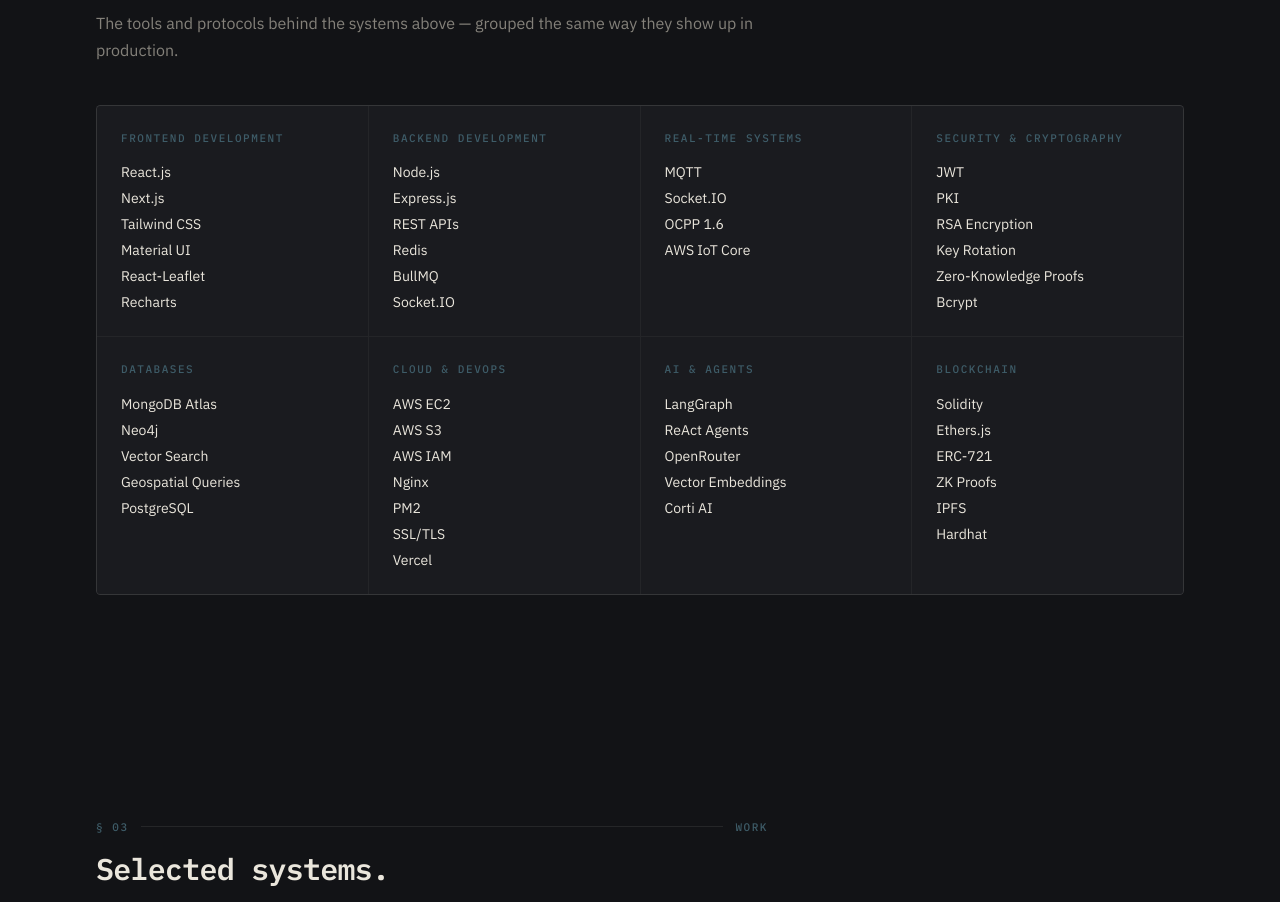
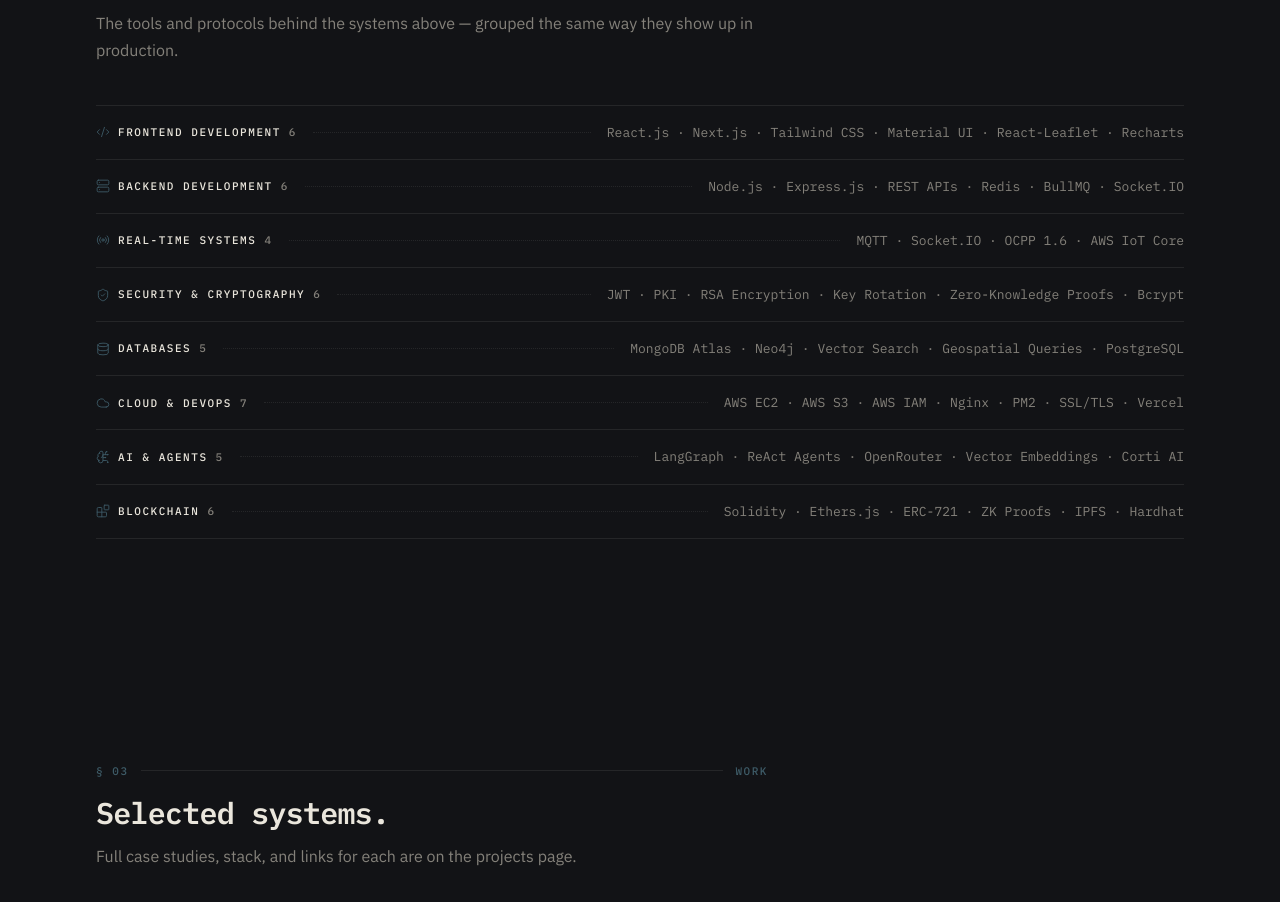
Before and after one commit to Abhinav-Mathew-Kurian/Abhinav-mathew-kurian, a Next.js app: page / in a window 1280 px wide. Shown: the part 1616-2518 px from the top of the page. Built offline with nearby package versions, Linux system fonts and the light colour scheme; no server answers; the database is empty.

Commit message:
Redesign skills section as a spec-sheet index instead of a card grid
Equal-height grid cards left dead whitespace under shorter domain
lists. Replaced with hairline rows (icon, label, tool count, dotted
leader, right-aligned tools) so each row sizes to its own content.

```diff
--- a/components/home/skills.tsx
+++ b/components/home/skills.tsx
@@ -1,6 +1,37 @@
+import {
+  Code2,
+  Server,
+  Radio,
+  ShieldCheck,
+  Database,
+  Cloud,
+  BrainCircuit,
+  Blocks,
+  Wrench,
+  type LucideIcon,
+} from "lucide-react";
 import { SectionHeading } from "@/components/home/section-heading";
 import { FadeIn } from "@/components/home/fade-in";
 
+const CATEGORY_ICON: Record<string, LucideIcon> = {
+  "Frontend Development": Code2,
+  "Backend Development": Server,
+  "Real-Time Systems": Radio,
+  "Security & Cryptography": ShieldCheck,
+  Databases: Database,
+  "Cloud & DevOps": Cloud,
+  "AI & Agents": BrainCircuit,
+  Blockchain: Blocks,
+};
+
+/**
+ * Set as a spec-sheet index, not a card grid: domain on the left, a
+ * dotted leader bridging to the tool list on the right — the same
+ * device a table of contents or a datasheet pinout uses to pair a
+ * label with its value. Rows are free to be whatever height their
+ * own content needs, so a 4-tool domain and a 7-tool domain never
+ * have to fake matching heights the way equal boxes would.
+ */
 export function Skills({
   skills,
   index = 2,
@@ -19,21 +50,38 @@
         description="The tools and protocols behind the systems above — grouped the same way they show up in production."
       />
 
-      <div className="mt-10 grid gap-px overflow-hidden rounded-md border border-border bg-border sm:grid-cols-2 lg:grid-cols-4">
-        {categories.map(([category, items], i) => (
-          <FadeIn key={category} delay={i * 0.04} className="bg-card p-6">
-            <h3 className="label-mono" style={{ color: "var(--blueline)" }}>
-              {category}
-            </h3>
-            <ul className="mt-4 space-y-1.5">
-              {items.map((skill) => (
-                <li key={skill} className="text-sm text-foreground">
-                  {skill}
-                </li>
-              ))}
-            </ul>
-          </FadeIn>
-        ))}
+      <div className="mt-10 border-t border-border">
+        {categories.map(([category, items], i) => {
+          const Icon = CATEGORY_ICON[category] ?? Wrench;
+          return (
+            <FadeIn
+              key={category}
+              delay={i * 0.04}
+              className="group flex flex-wrap items-center gap-x-4 gap-y-2 border-b border-border py-4"
+            >
+              <div className="flex shrink-0 items-center gap-2">
+                <Icon
+                  className="size-3.5 transition-colors group-hover:text-foreground"
+                  style={{ color: "var(--blueline)" }}
+                  strokeWidth={1.5}
+                />
+                <h3 className="label-mono text-foreground">{category}</h3>
+                <span className="label-mono text-muted-foreground">
+                  {items.length}
+                </span>
+              </div>
+
+              <span
+                className="hidden h-0 flex-1 border-b border-dotted border-border sm:block"
+                aria-hidden
+              />
+
+              <p className="basis-full font-mono text-[0.8125rem] leading-relaxed text-muted-foreground transition-colors group-hover:text-foreground sm:basis-auto sm:max-w-[56%] sm:text-right">
+                {items.join("   ·   ")}
+              </p>
+            </FadeIn>
+          );
+        })}
       </div>
     </section>
   );
```
